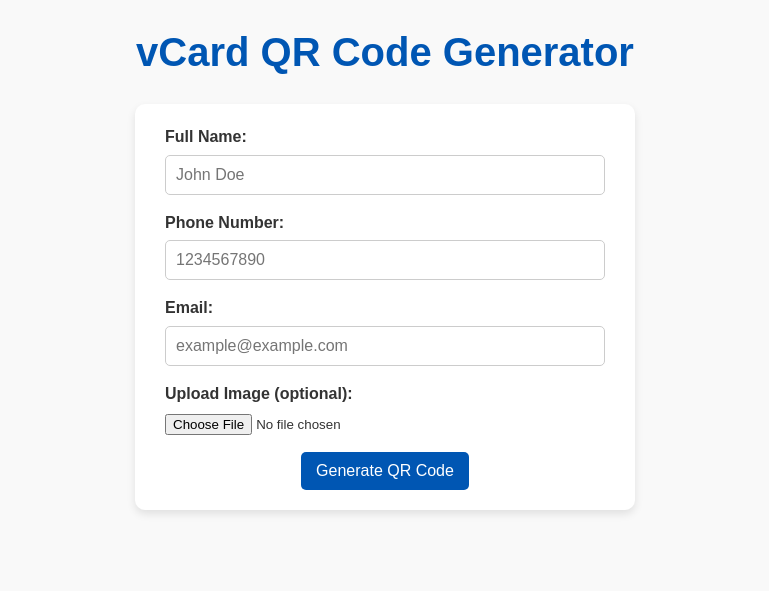
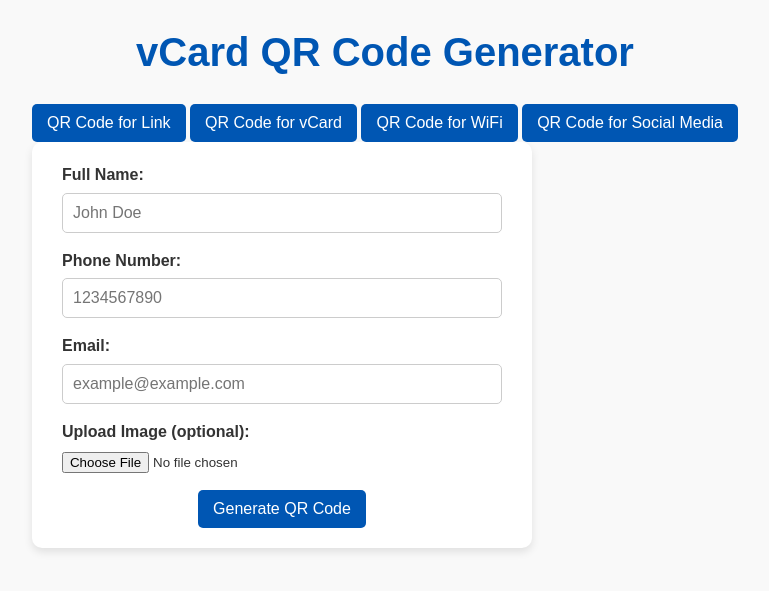
Before and after one commit to DaveTron4/QR_Code, a Flask app: template v5_qrcode/templates/index.html in a window 1280 px wide. Shown: the top 591 px of the page, without its empty margins (255-1024 px from the left). Run offline with Flask 2, Linux system fonts and the light colour scheme; the template is opened without the code that fills it, so the values that code supplies are empty.

Commit message:
Added new feature

```diff
--- a/v5_qrcode/app.py
+++ b/v5_qrcode/app.py
@@ -7,19 +7,27 @@ from vcard_generator import generate_vcard_qr
 app = Flask(__name__)
 
 # Configuration for uploaded files
-UPLOAD_FOLDER = "v5_qrcode/static/uploads"
-OUTPUT_FOLDER = "v5_qrcode/static/output"
+UPLOAD_FOLDER = "static/uploads"
+OUTPUT_FOLDER = "static/output"
 ALLOWED_EXTENSIONS = {"png", "jpg", "jpeg"}
 
 app.config["UPLOAD_FOLDER"] = UPLOAD_FOLDER
 app.config["OUTPUT_FOLDER"] = OUTPUT_FOLDER
 
+os.makedirs(app.config["UPLOAD_FOLDER"], exist_ok=True)
+os.makedirs(app.config["OUTPUT_FOLDER"], exist_ok=True)
+
 # Helper function to check allowed file extensions
 def allowed_file(filename):
     return '.' in filename and filename.rsplit('.', 1)[1].lower() in ALLOWED_EXTENSIONS
 
-@app.route("/", methods=["GET", "POST"])
+@app.route("/", methods=["POST"])
 def index():
+    return render_template("index.html")
+
+# Route for getting input from vcard form
+@app.route("/generate_qr_vcard", methods=["GET", "POST"])
+def generate_qr_vcard():
     if request.method == "POST":
         # Get user input from form
         name = request.form.get("name")
@@ -48,13 +56,23 @@ def index():
             os.remove(image_path)
 
         # Serve the QR code to the user
-        return render_template("index.html", qr_code_url=qr_code_url)
+        return render_template("index.html", qr_code_url=qr_code_url, active_form = "vcard")
 
-    return render_template("index.html", qr_code_url=None)
+    # return render_template("index.html", qr_code_url=None)
+
+
+
+# Route for getting input from link form
+@app.route("/generate_qr_link", methods=["GET", "POST"])
+def generate_qr_link():
+    return render_template("index.html", qr_code_url = None, active_form = "link")
+
+
+
 
 @app.route('/download_qr/<filename>')
 def download_qr(filename):
-    output_dir = "v5_qrcode/static/output"
+    output_dir = app.config["OUTPUT_FOLDER"]
     file_path = os.path.join(output_dir, filename)
 
     # Check if the file exists
--- /dev/null
+++ b/v5_qrcode/static/index.js
@@ -0,0 +1,51 @@
+document.addEventListener("DOMContentLoaded", function () {
+    if (activeForm) {
+        changeForm(activeForm);
+    }
+});
+
+function changeForm(type) {
+    let formContent = document.getElementById("form-container");
+
+    formContent.innerHTML = '';
+
+    if (type == 'vcard' ) {
+        formContent.innerHTML = `
+            <form action = "/generate_qr_vcard" method="POST" enctype="multipart/form-data">
+                <div>
+                    <label for="name">Full Name:</label>
+                    <input type="text" id="name" name="name" placeholder="John Doe" required>
+                </div>
+                <div>
+                    <label for="phone">Phone Number:</label>
+                    <input type="tel" id="phone" name="phone" pattern="\\d{10}" placeholder="1234567890" required
+                        oninvalid="this.setCustomValidity('Please enter a valid 10-digit phone number.')"
+                        oninput="this.setCustomValidity('')">
+                </div>
+                <div>
+                    <label for="email">Email:</label>
+                    <input type="email" id="email" name="email" placeholder="example@example.com" required>
+                </div>
+                <div>
+                    <label for="image">Upload Image (optional):</label>
+                    <input type="file" id="image" name="image" accept="image/*">
+                </div>
+                <button type="submit">Generate QR Code</button>
+            </form>
+        `;
+    }
+    else if (type == 'link') {
+        formContent.innerHTML = `
+            <form action = "/generate_qr_link" method="POST" enctype="multipart/form-data">
+                <div>
+                    <label for="link">Enter Link:</label>
+                    <input type="url" id="link" name="link" required>
+                </div>
+                <button type="submit">Generate QR Code</button>
+            </form>
+        `;
+    }
+    // else{
+    //     formContent.innerHTML = ''
+    // }
+}
--- a/v5_qrcode/static/style.css
+++ b/v5_qrcode/static/style.css
@@ -17,7 +17,7 @@ body {
     padding: 20px;
 }
 
-/* Header */
+/* text settings */
 h1 {
     margin-bottom: 20px;
     font-size: 2.5rem;
@@ -134,3 +134,16 @@ img {
 #download-btn button:hover {
     background-color: #218838;
 }
+
+
+
+
+
+
+.main-container{
+
+}
+
+#qr-code {
+
+}
--- a/v5_qrcode/templates/index.html
+++ b/v5_qrcode/templates/index.html
@@ -7,8 +7,26 @@
     <link rel="stylesheet" href="/static/style.css">
 </head>
 <body>
+
+    <!-- *header -->
+     <header class="header">
         <h1>vCard QR Code Generator</h1>
-    <form method="POST" enctype="multipart/form-data">
+     </header>
+
+
+    <!-- *main body container -->
+    <div class="main-container">
+        <!-- *left side container -->
+        <div class="left-container">
+            <div id = "change-form-buttons">
+                <!-- Buttons to change the form content -->
+                <button onclick="changeForm('link')">QR Code for Link</button>
+                <button onclick="changeForm('vcard')">QR Code for vCard</button>
+                <button onclick="changeForm('wifi')">QR Code for WiFi</button>
+                <button onclick="changeForm('social')">QR Code for Social Media</button>
+            </div>
+            <div id = "form-container">
+                <form action = "/generate_qr_vcard" method="POST" enctype="multipart/form-data">
                     <div>
                         <label for="name">Full Name:</label>
                         <input type="text" id="name" name="name" placeholder="John Doe" required>
@@ -29,7 +47,11 @@
                     </div>
                     <button type="submit">Generate QR Code</button>
                 </form>
+            </div>
+        </div>
 
+        <!-- *right side container -->
+        <div class="right-container">
             {% if qr_code_url %}
             <h2>Your QR Code:</h2>
             <img id="qr-code" src="{{ qr_code_url }}" alt="Generated QR Code">
@@ -39,5 +61,14 @@
                 </a>
             </div>
             {% endif %}
+        </div>
+    </div>
+
+
+    <script>
+        var activeForm = "{{ active_form | default('') }}";
+    </script>
+    <script src="{{ url_for('static', filename='index.js') }}"></script>
+
 </body>
 </html>
--- a/v5_qrcode/vcard_generator.py
+++ b/v5_qrcode/vcard_generator.py
@@ -83,7 +83,7 @@ def generate_vcard_qr(name, phone, email, image_path = None):
 
     # THIS IS IMPORTANT : without this an error is shown
     # Save the QR Code to the 'output' directory
-    output_dir = f"v5_qrcode/static/output"
+    output_dir = f"static/output"
     if not os.path.exists(output_dir):
         os.makedirs(output_dir)  # Create the directory if it doesn't exist
 
```
Lines whose indentation alone changed are shown as unchanged.
